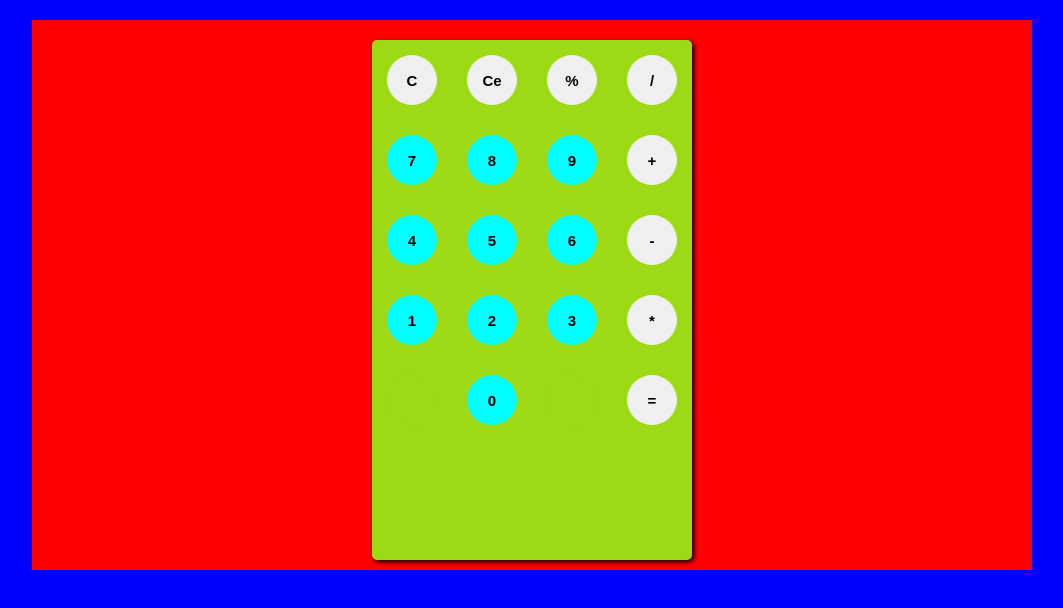
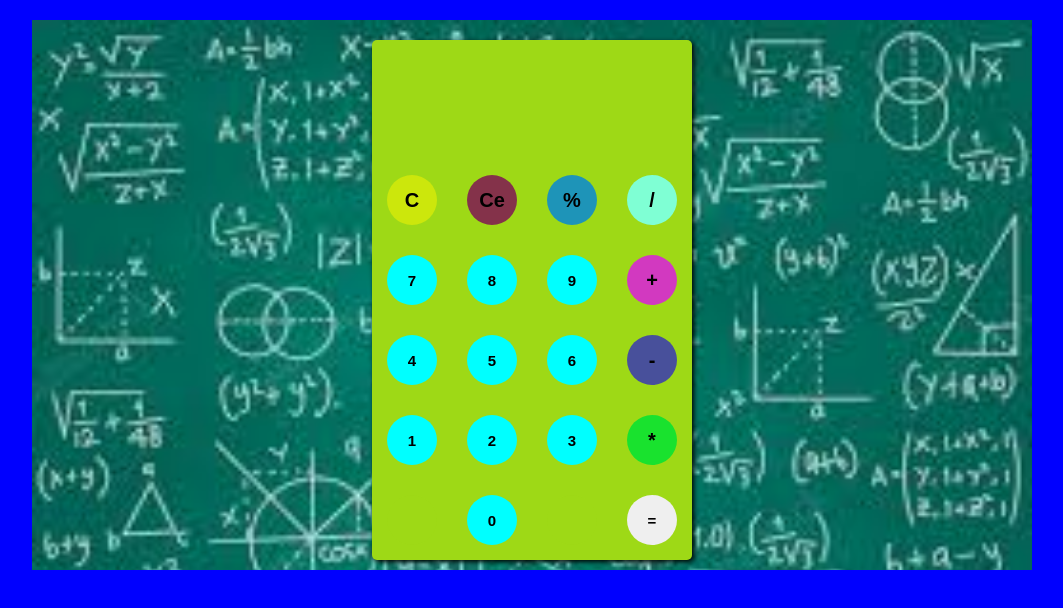
Before and after one commit to Eddy602/Lesson-2-Calculator, a plain HTML site: page index.html in a window 1280 px wide. Shown: the whole page, without its empty margins (108-1171 px from the left). Drawn offline with Linux system fonts and the light colour scheme.

Commit message:
Edward added css

```diff
--- a/index.html
+++ b/index.html
@@ -1,14 +1,24 @@
 <!DOCTYPE html>
 <html lang="en">
+
 <head>
     <meta charset="UTF-8">
     <meta name="viewport" content="width=device-width, initial-scale=1.0">
     <link rel="stylesheet" href="style.css">
     <title>Document</title>
 </head>
+
 <body>
     <div id="container">
         <div id="calculator">
+            <div id="results">
+                <div id="history">
+                    <p id="history-value"></p>
+                </div>
+                <div id="output">
+                    <p id="output-value"></p>
+                </div>
+            </div>
             <div id="keyboard">
                 <button class="operator" id="clear">C</button>
                 <button class="operator" id="backspace">Ce</button>
@@ -34,4 +44,5 @@
         </div>
     </div>
 </body>
+
 </html>
--- a/style.css
+++ b/style.css
@@ -5,7 +5,9 @@ body{
 #container{
     width:1000px;
     height:550px;
-    background-color: red;
+    background-image:url("math\ image.jpeg") ;
+    background-repeat:no-repeat;
+    background-size:cover;
     margin:20px auto;
 }
 #calculator{
@@ -41,3 +43,48 @@ body{
 .number,.operator{
     cursor: pointer;
 }
+#results{
+     height:120px
+}
+#history{
+    text-align:center;
+height: 60px;
+margin:0 20px;
+font-size:20px;
+padding-top:20px;
+color:black;
+}
+#output{
+    text-align: right;
+    height:60px;
+    margin:10px 20px;
+    font-size:30px;
+}
+button:nth-child(4){
+    font-size:20px;
+    background-color: aquamarine;
+}
+button:nth-child(8) {
+    font-size: 20px;
+    background-color: rgba(222, 25, 228, 0.829);
+}
+button:nth-child(12) {
+    font-size: 20px;
+    background-color: rgba(32, 15, 218, 0.678);
+}
+button:nth-child(16) {
+    font-size: 20px;
+    background-color: rgba(16, 228, 48, 0.929);
+}
+button:nth-child(1) {
+    font-size: 20px;
+    background-color: rgba(212, 234, 11, 0.865);
+}
+button:nth-child(2) {
+    font-size: 20px;
+    background-color: rgba(126, 8, 89, 0.797);
+}
+button:nth-child(3) {
+    font-size: 20px;
+    background-color: rgba(7, 135, 215, 0.838);
+}
```
Also changed, not shown: image 1.jpg (added), math image.jpeg (added). Lines whose indentation alone changed are shown as unchanged.
